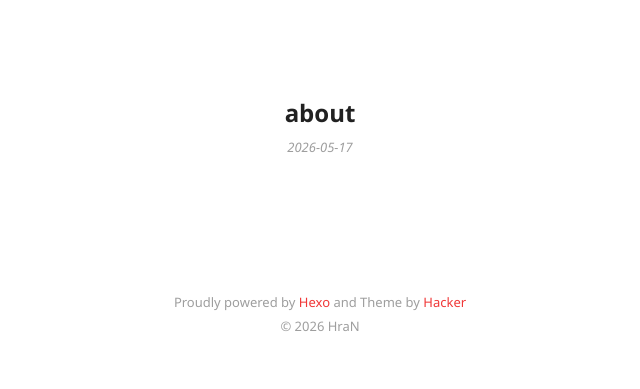
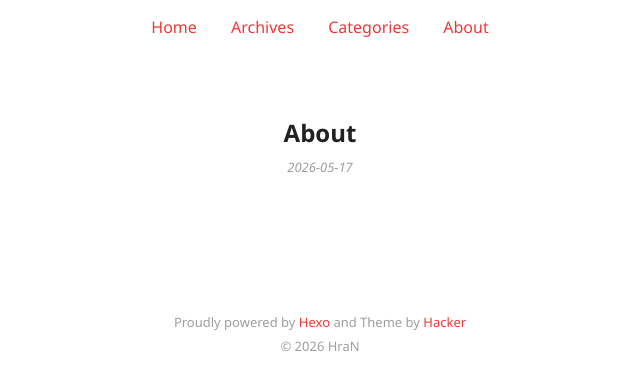
Before and after one commit to extmool233/extmool233.github.io, a plain HTML site: page about/index.html in a window 1280 px wide. Shown: the part 113-502 px from the top of the page, without its empty margins (320-960 px from the left). Drawn offline with Linux system fonts and the light colour scheme.

Commit message:
Site updated: 2026-05-17 21:57:17

```diff
--- a/about/index.html
+++ b/about/index.html
@@ -3,7 +3,7 @@
 <head>
   <meta charset="utf-8">
 
-  <title>about | HraN&#39;s Blog</title>
+  <title>About | HraN&#39;s Blog</title>
 
 
   <meta name="author" content="HraN">
@@ -17,7 +17,7 @@
   <meta name="apple-mobile-web-app-capable" content="yes">
   <meta name="apple-mobile-web-app-status-bar-style" content="black">
 
-  <meta property="og:title" content="about"/>
+  <meta property="og:title" content="About"/>
 
   <meta property="og:site_name" content="HraN&#39;s Blog"/>
 
@@ -45,6 +45,14 @@
   <nav class="site-navigation">
     <ul>
 
+        <li><a href="/">Home</a></li>
+
+        <li><a href="/archives">Archives</a></li>
+
+        <li><a href="/categories">Categories</a></li>
+
+        <li><a href="/about">About</a></li>
+
     </ul>
   </nav>
 </header>
@@ -54,7 +62,7 @@
 
 
 
-    <h3 class="article-title"><span>about</span></h3>
+    <h3 class="article-title"><span>About</span></h3>
 
 
 
```
Also changed, not shown: 2026/05/17/hello-world/index.html (+8 -0 lines), archives/2026/05/index.html (+8 -0 lines), archives/2026/index.html (+8 -0 lines), archives/index.html (+8 -0 lines), categories/index.html (+11 -3 lines), index.html (+8 -0 lines).
